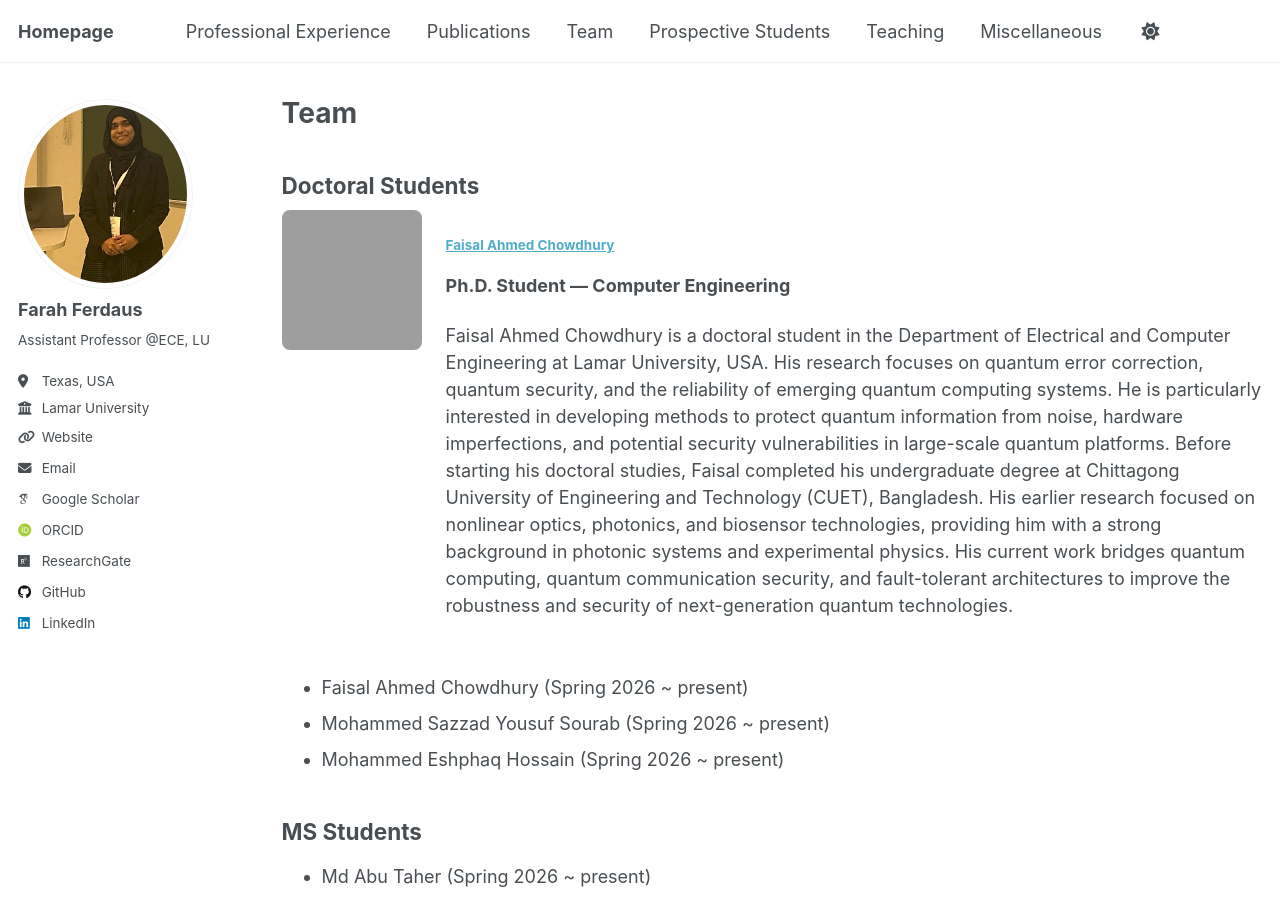
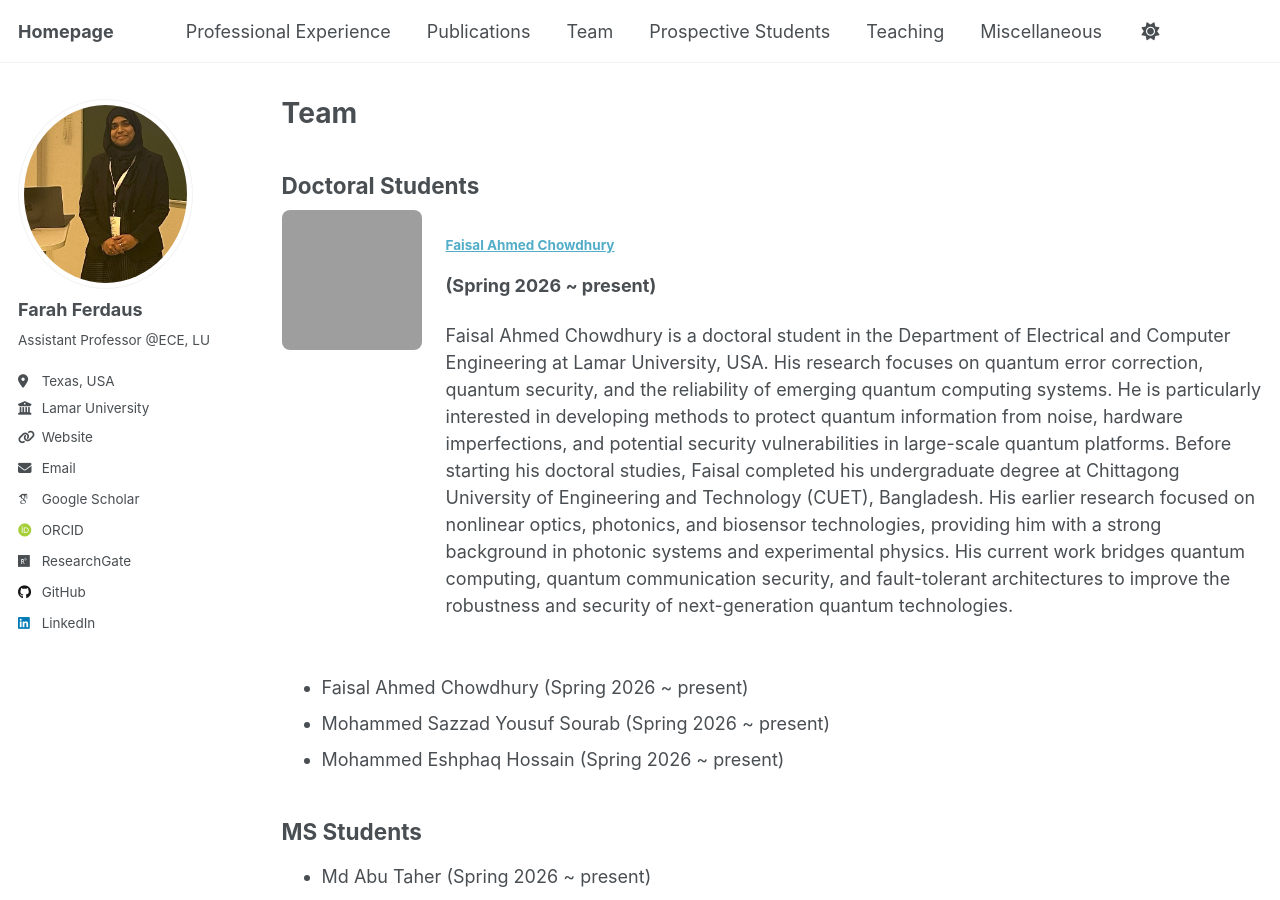
Before and after one commit to fferdaus/fferdaus.github.io, a Jekyll site: the page built from _pages/team.md, in a window 1280 px wide and 900 px high. Built offline with Jekyll 4.4.1, drawn with Linux system fonts in a browser that asks for light colours; some web fonts are replaced; grey boxes are pictures that could not be loaded.

Commit message:
Update team.md

```diff
--- a/_pages/team.md
+++ b/_pages/team.md
@@ -16,7 +16,7 @@ redirect_from:
        alt="Faisal Ahmed Chowdhury"/>
   <div>
     <h4><a href="https://www.linkedin.com/in//">Faisal Ahmed Chowdhury </a></h4>
-    <p><strong>Ph.D. Student — Computer Engineering</strong></p>
+    <p><strong>(Spring 2026 ~ present)</strong></p>
     <p>Faisal Ahmed Chowdhury is a doctoral student in the Department of Electrical and Computer Engineering at Lamar University, USA. His research focuses on quantum error correction, quantum security, and the reliability of emerging quantum computing systems. He is particularly interested in developing methods to protect quantum information from noise, hardware imperfections, and potential security vulnerabilities in large-scale quantum platforms.
 Before starting his doctoral studies, Faisal completed his undergraduate degree at Chittagong University of Engineering and Technology (CUET), Bangladesh. His earlier research focused on nonlinear optics, photonics, and biosensor technologies, providing him with a strong background in photonic systems and experimental physics.
 His current work bridges quantum computing, quantum communication security, and fault-tolerant architectures to improve the robustness and security of next-generation quantum technologies.
```
